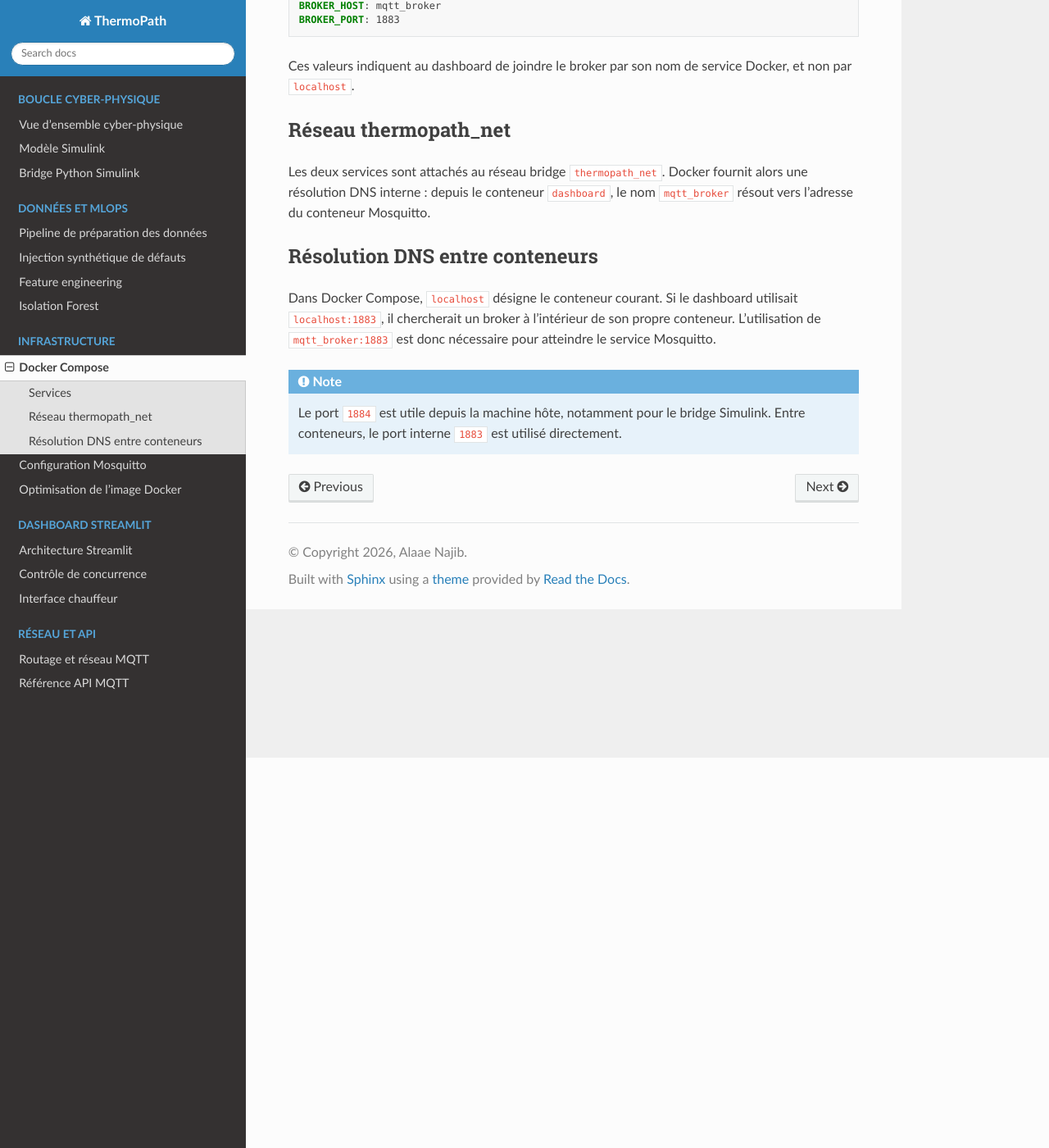
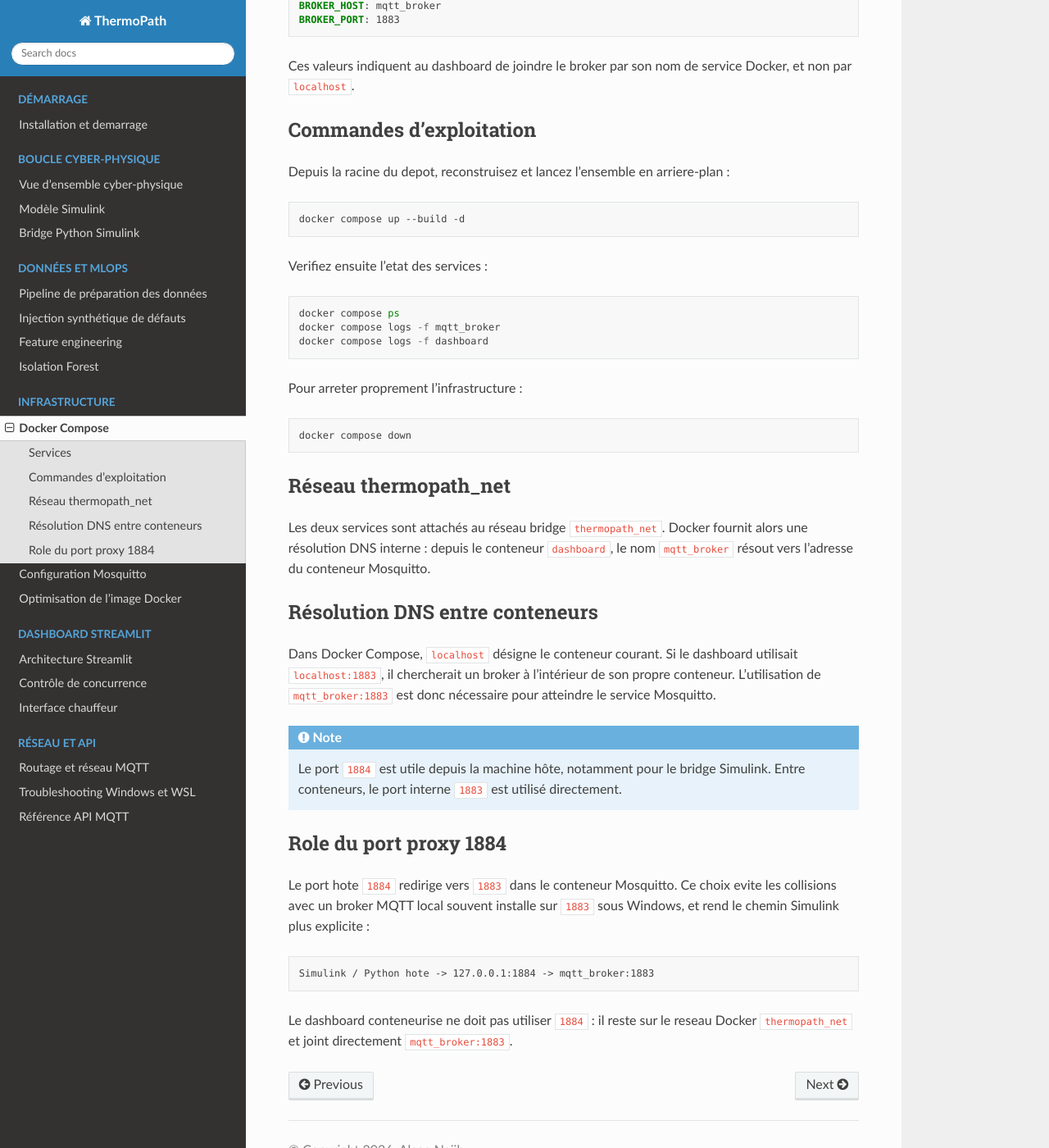
Before and after one commit to mehdiess44/ThermoPath, a Sphinx documentation site: the page built from docs/3_infrastructure/docker_compose.rst, in a window 1280 px wide and 1400 px high, scrolled down 476 px. Shown: the whole window at 82% size. Built offline with Sphinx 7.4.7 and the Read the Docs theme 3.1.0, drawn with Linux system fonts in a browser that asks for light colours.

Commit message:
docs: update setup and troubleshooting guide

```diff
--- /dev/null
+++ b/docs/0_getting_started/installation.rst
@@ -0,0 +1,135 @@
+Installation et demarrage
+=========================
+
+Cette page decrit le chemin complet pour installer ThermoPath depuis GitHub,
+lancer l'infrastructure MQTT/Streamlit et connecter la simulation Simulink.
+
+Pre-requis
+----------
+
+Installez au minimum :
+
+* Git ;
+* Python 3.10 ou une version compatible avec les dependances du projet ;
+* Docker Desktop avec Docker Compose ;
+* MATLAB Simulink pour executer ``app/publish_mqtt.slx``.
+
+Sous Windows avec WSL2, lancez Docker Desktop avant les commandes Compose et
+verifiez que l'integration WSL est active si vous travaillez depuis une
+distribution Linux.
+
+Clonage du depot
+----------------
+
+Depuis le dossier de travail souhaite :
+
+.. code-block:: powershell
+
+   git clone https://github.com/mehdiess44/ThermoPath.git
+   cd ThermoPath
+
+Installation bare metal
+-----------------------
+
+Le mode bare metal est utile pour developper, deboguer le dashboard Streamlit
+ou appeler directement le bridge Python depuis Simulink.
+
+Creation et activation de l'environnement virtuel sous PowerShell :
+
+.. code-block:: powershell
+
+   py -3.10 -m venv .venv
+   .\.venv\Scripts\Activate.ps1
+   python -m pip install --upgrade pip
+   pip install --no-cache-dir -r requirements.txt
+
+Activation equivalente sous ``cmd.exe`` :
+
+.. code-block:: bat
+
+   .venv\Scripts\activate.bat
+
+L'option ``--no-cache-dir`` reproduit le comportement du ``Dockerfile`` et evite
+des ecarts lies a un cache local de paquets Python.
+
+Demarrage Docker
+----------------
+
+Pour lancer l'infrastructure complete :
+
+.. code-block:: powershell
+
+   docker compose up --build -d
+
+Verification de l'etat :
+
+.. code-block:: powershell
+
+   docker compose ps
+   docker compose logs -f mqtt_broker
+   docker compose logs -f dashboard
+
+Le dashboard conteneurise est disponible sur :
+
+.. code-block:: text
+
+   http://localhost:8501
+
+Pour arreter la demonstration :
+
+.. code-block:: powershell
+
+   docker compose down
+
+Demarrage Streamlit bare metal
+------------------------------
+
+En mode bare metal, Streamlit doit cibler le broker expose sur la machine hote.
+Le port par defaut de l'application est ``1883`` ; il faut donc forcer le port
+proxy ``1884`` si Mosquitto tourne dans Docker Compose :
+
+.. code-block:: powershell
+
+   $env:BROKER_HOST = "127.0.0.1"
+   $env:BROKER_PORT = "1884"
+   streamlit run app/app.py
+
+Dans ``cmd.exe`` :
+
+.. code-block:: bat
+
+   set BROKER_HOST=127.0.0.1
+   set BROKER_PORT=1884
+   streamlit run app/app.py
+
+Couplage Simulink
+-----------------
+
+Ouvrez ``app/publish_mqtt.slx`` dans MATLAB Simulink. Le bloc charge d'appeler
+le systeme externe doit executer le bridge Python avec deux arguments :
+temperature et force mecanique.
+
+Commande de reference si le modele est execute depuis le dossier ``app`` :
+
+.. code-block:: text
+
+   python ../src/simulink_bridge.py <temp> <g_force>
+
+Remplacez ``<temp>`` et ``<g_force>`` par les signaux ou variables Simulink
+correspondants selon la configuration du bloc. Le script publie ensuite un JSON
+sur ``thermopath/sensor`` via ``127.0.0.1:1884``.
+
+Convention temporelle 60x
+-------------------------
+
+ThermoPath utilise la convention suivante :
+
+.. code-block:: text
+
+   1 seconde reelle = 1 minute simulee
+
+Cette acceleration aligne la production temps reel sur les donnees
+d'entrainement, preparees a une frequence d'une ligne par minute. Une fenetre
+de ``5`` messages dans le dashboard correspond donc a ``5`` minutes simulees,
+comme les features d'entrainement. Cette coherence evite de transformer une
+derive thermique lente en variation artificiellement brutale, ou inversement.
--- a/docs/3_infrastructure/docker_compose.rst
+++ b/docs/3_infrastructure/docker_compose.rst
@@ -23,6 +23,29 @@ lance Streamlit sur le port ``8501`` et reçoit les variables d'environnement :
 Ces valeurs indiquent au dashboard de joindre le broker par son nom de service
 Docker, et non par ``localhost``.
 
+Commandes d'exploitation
+------------------------
+
+Depuis la racine du depot, reconstruisez et lancez l'ensemble en arriere-plan :
+
+.. code-block:: powershell
+
+   docker compose up --build -d
+
+Verifiez ensuite l'etat des services :
+
+.. code-block:: powershell
+
+   docker compose ps
+   docker compose logs -f mqtt_broker
+   docker compose logs -f dashboard
+
+Pour arreter proprement l'infrastructure :
+
+.. code-block:: powershell
+
+   docker compose down
+
 Réseau thermopath_net
 ---------------------
 
@@ -42,3 +65,17 @@ atteindre le service Mosquitto.
 
    Le port ``1884`` est utile depuis la machine hôte, notamment pour le bridge
    Simulink. Entre conteneurs, le port interne ``1883`` est utilisé directement.
+
+Role du port proxy 1884
+-----------------------
+
+Le port hote ``1884`` redirige vers ``1883`` dans le conteneur Mosquitto. Ce
+choix evite les collisions avec un broker MQTT local souvent installe sur
+``1883`` sous Windows, et rend le chemin Simulink plus explicite :
+
+.. code-block:: text
+
+   Simulink / Python hote -> 127.0.0.1:1884 -> mqtt_broker:1883
+
+Le dashboard conteneurise ne doit pas utiliser ``1884`` : il reste sur le reseau
+Docker ``thermopath_net`` et joint directement ``mqtt_broker:1883``.
--- /dev/null
+++ b/docs/5_networking_api/troubleshooting_windows_wsl.rst
@@ -0,0 +1,78 @@
+Troubleshooting Windows et WSL
+==============================
+
+Cette page regroupe les blocages les plus frequents au demarrage de ThermoPath
+sur Windows, Docker Desktop et WSL2.
+
+Silent drop avec localhost
+--------------------------
+
+Symptome typique : Simulink ou un script Python semble publier, mais le
+dashboard ne recoit aucun message, ou la connexion MQTT echoue sans erreur
+explicite dans l'interface.
+
+Cause probable : selon la configuration Windows/WSL2, ``localhost`` peut etre
+resolu en priorite vers ``::1`` en IPv6. Si le mapping Docker ou Mosquitto
+ecoute seulement sur IPv4 pour ce chemin, la connexion n'atteint pas le broker.
+
+Solution recommandee : utiliser strictement ``127.0.0.1`` pour les processus
+executes sur la machine hote, notamment le bridge Simulink.
+
+.. code-block:: python
+
+   publish.single("thermopath/sensor", payload, hostname="127.0.0.1", port=1884)
+
+Cette contrainte ne s'applique pas entre conteneurs Docker : dans Compose, le
+dashboard doit utiliser ``mqtt_broker:1883``.
+
+Conflit sur le port MQTT
+------------------------
+
+ThermoPath mappe le broker Docker sur le port hote ``1884`` afin de reduire les
+conflits avec un service Mosquitto local deja installe sur ``1883``.
+
+Pour verifier quel processus occupe un port sous PowerShell :
+
+.. code-block:: powershell
+
+   netstat -ano | findstr :1884
+   netstat -ano | findstr :1883
+
+La derniere colonne indique le PID. Pour identifier le processus :
+
+.. code-block:: powershell
+
+   Get-Process -Id <PID>
+
+Pour l'arreter proprement depuis PowerShell si vous savez qu'il s'agit d'un
+processus de test :
+
+.. code-block:: powershell
+
+   Stop-Process -Id <PID>
+
+Evitez d'arreter un processus systeme ou un service d'entreprise sans verifier
+son role.
+
+Dashboard connecte mais aucune donnee
+-------------------------------------
+
+Verifiez les points suivants :
+
+* ``docker compose ps`` montre ``mqtt_broker`` et ``dashboard`` en etat actif ;
+* le dashboard conteneurise affiche ``Broker : mqtt_broker:1883`` ;
+* le dashboard bare metal affiche ``Broker : 127.0.0.1:1884`` ;
+* Simulink appelle bien ``python ../src/simulink_bridge.py <temp> <g_force>`` ;
+* le bridge affiche un message de succes vers ``127.0.0.1:1884``.
+
+Logs utiles
+-----------
+
+.. code-block:: powershell
+
+   docker compose logs -f mqtt_broker
+   docker compose logs -f dashboard
+
+Si le dashboard tente de joindre ``localhost:1883`` alors qu'il tourne dans
+Docker, les variables ``BROKER_HOST`` et ``BROKER_PORT`` du service Compose ne
+sont pas appliquees comme prevu.
```
Also changed, not shown: README.md (+327 -2 lines), docs/1_cyber_physical_loop/python_bridge.rst (+19 -0 lines), docs/1_cyber_physical_loop/simulink_model.rst (+22 -0 lines), docs/4_streamlit_dashboard/architecture.rst (+22 -0 lines), docs/5_networking_api/proxy_routing.rst (+14 -0 lines), docs/index.rst (+7 -0 lines).
